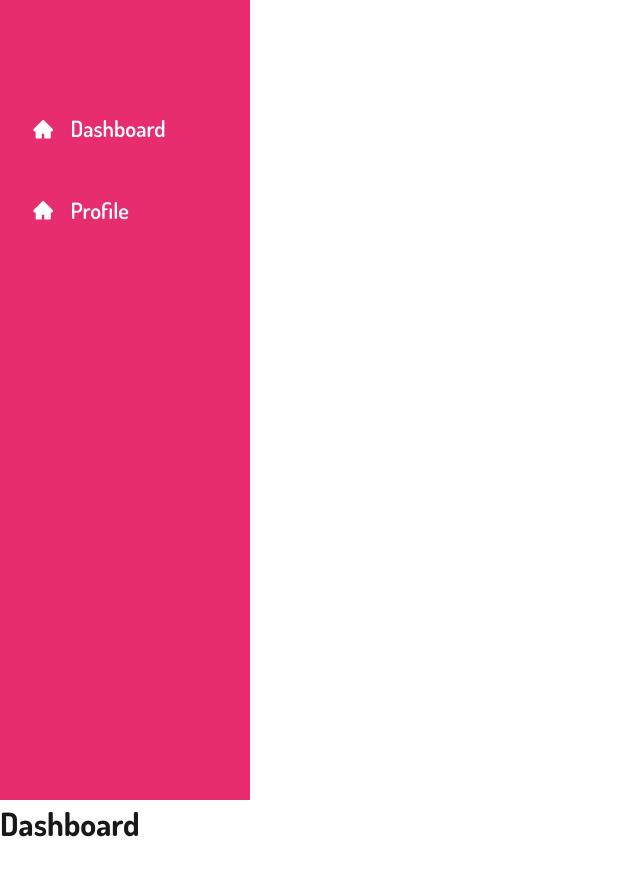
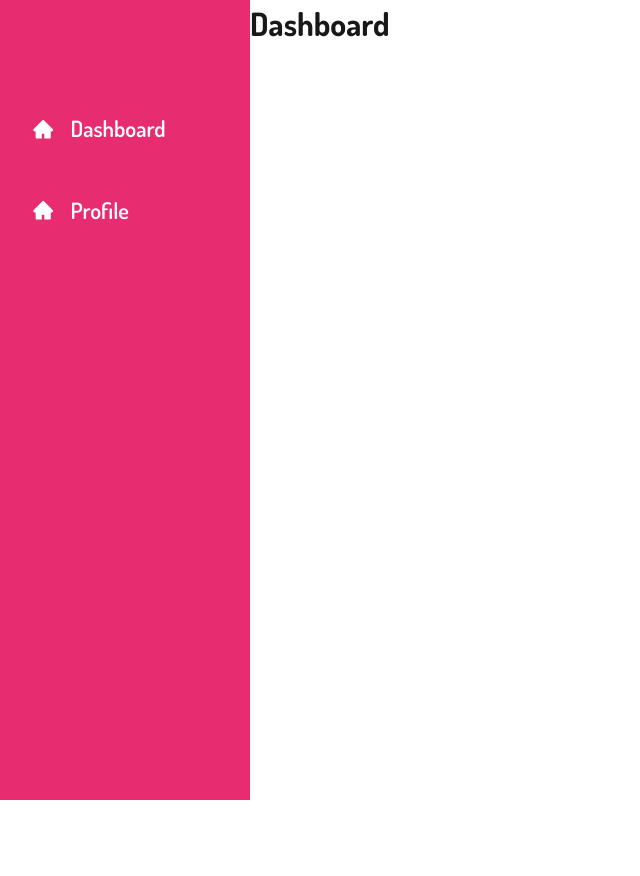
Before and after one commit to AlejandroDeWolf/donut-configurator-admin, a React (Vite) app: page /dashboard in a window 1280 px wide. Shown: the top 876 px of the page, without its empty margins (0-640 px from the left). After the commit the page ends 800 px from the top, so only its background shows below. Built offline with nearby package versions, Linux system fonts and the light colour scheme; sample sign-in values are in the browser's storage.

Commit message:
style: create sass file for dashboard page + flex sidebar and dashboard content

```diff
--- a/src/sass/app.scss
+++ b/src/sass/app.scss
@@ -1,5 +1,6 @@
 @use "./global";
 @use "./pages/login";
+@use "./pages/dashboard";
 @use "./components/loginForm";
 @use "./components/sidebar";
 @use "./components/UI/btn";
--- /dev/null
+++ b/src/sass/pages/dashboard.scss
@@ -0,0 +1,8 @@
+@use "../global";
+
+// on big screens
+@media screen and (min-width: 768px) {
+    .container__dashboard {
+        display: flex;
+    }
+}
```
